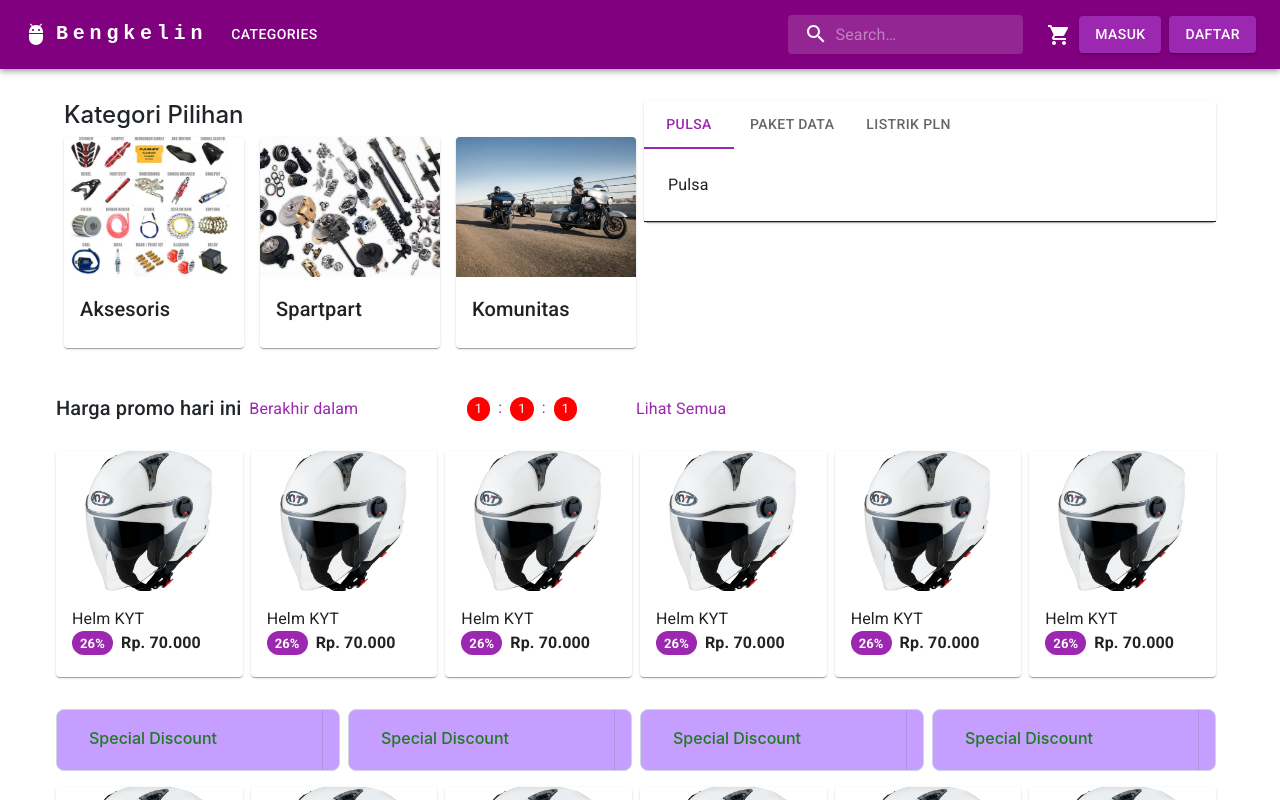
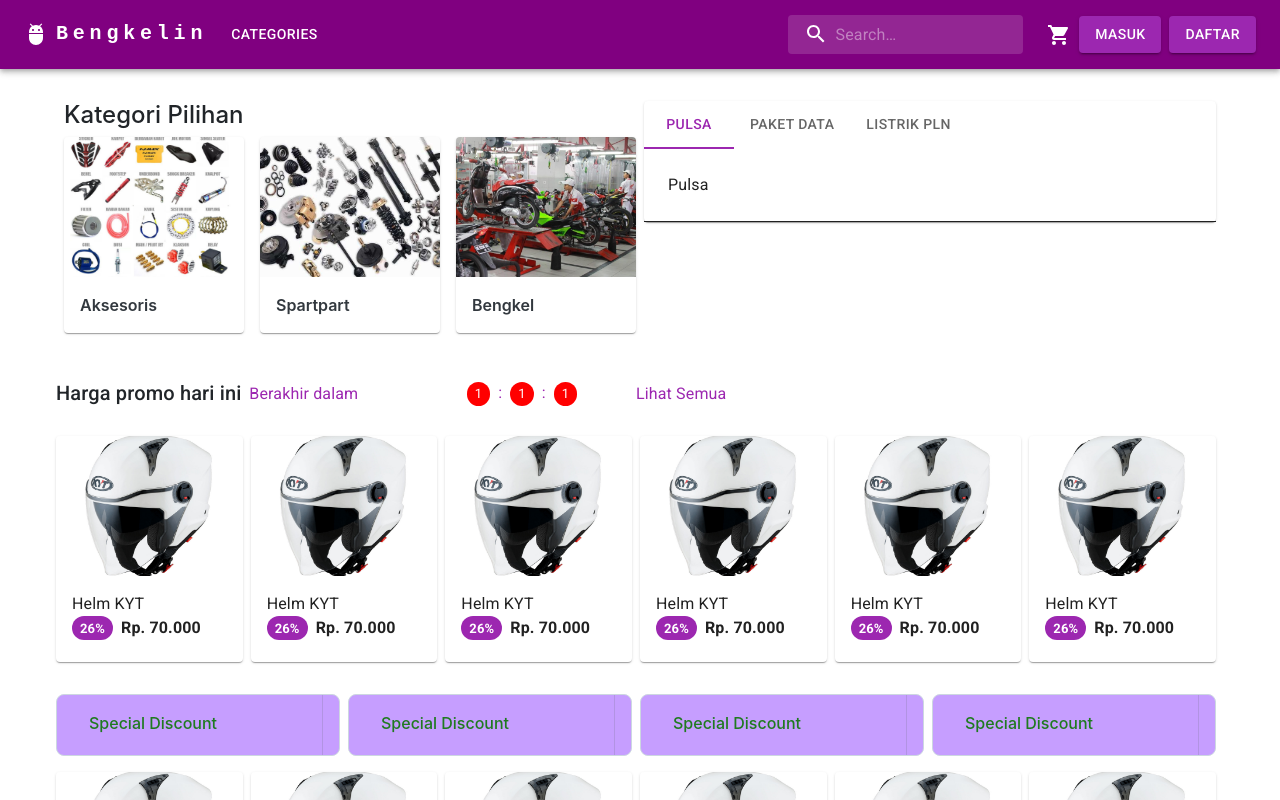
Before and after one commit to fazrithe/e-commerce-frontend, a Next.js app: page / in a window 1280 px wide. Shown: the top 800 px of the page. Built offline with nearby package versions, Linux system fonts and the light colour scheme.

Commit message:
Update categories home

```diff
--- a/components/home/dashboard/categoryHome.tsx
+++ b/components/home/dashboard/categoryHome.tsx
@@ -4,7 +4,7 @@
 import Card from "@mui/material/Card";
 import CardContent from '@mui/material/CardContent';
 import CardMedia from '@mui/material/CardMedia';
-import Typography from '@mui/material/Typography';
+import Typography from '@mui/joy/Typography';
 import { CardActionArea } from '@mui/material';
 
 const classes = {
@@ -35,7 +35,7 @@
                   alt="Aksesoris"
                 />
                 <CardContent>
-                  <Typography gutterBottom variant="h6" component="div">
+                  <Typography fontSize="14" fontWeight="lg">
                     Aksesoris
                   </Typography>
                 </CardContent>
@@ -52,7 +52,7 @@
                   alt="green iguana"
                 />
                 <CardContent>
-                  <Typography gutterBottom variant="h6" component="div">
+                  <Typography fontSize="14" fontWeight="lg">
                     Spartpart
                   </Typography>
                 </CardContent>
@@ -65,12 +65,12 @@
                 <CardMedia
                   component="img"
                   height="140"
-                  image="/komunitas.jpg"
+                  image="/bengkel.jpg"
                   alt="Komunitas"
                 />
                 <CardContent>
-                  <Typography gutterBottom variant="h6" component="div">
-                    Komunitas
+                  <Typography fontSize="14" fontWeight="lg">
+                    Bengkel
                   </Typography>
                 </CardContent>
               </CardActionArea>
```
Also changed, not shown: public/bengkel.jpg (added).
